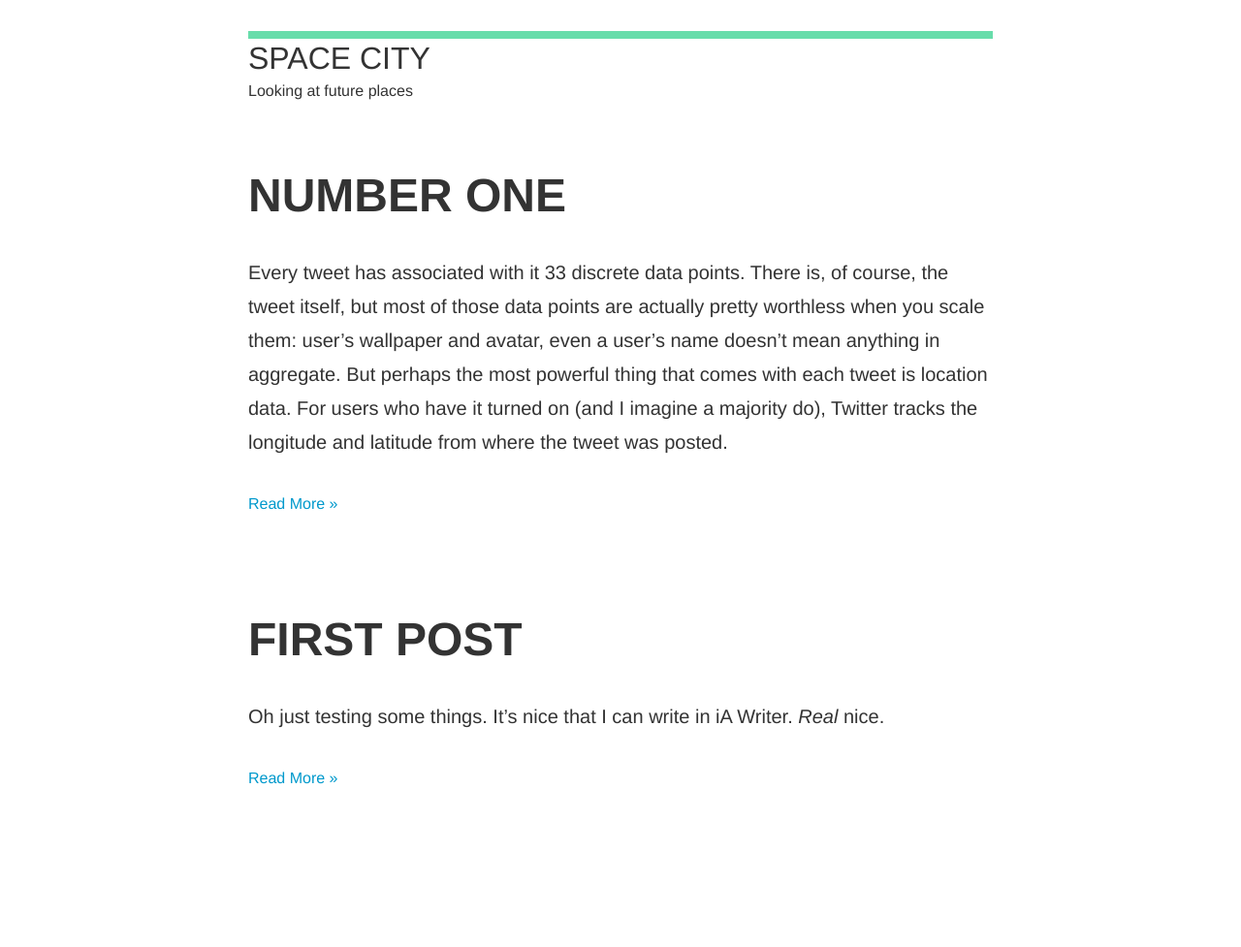
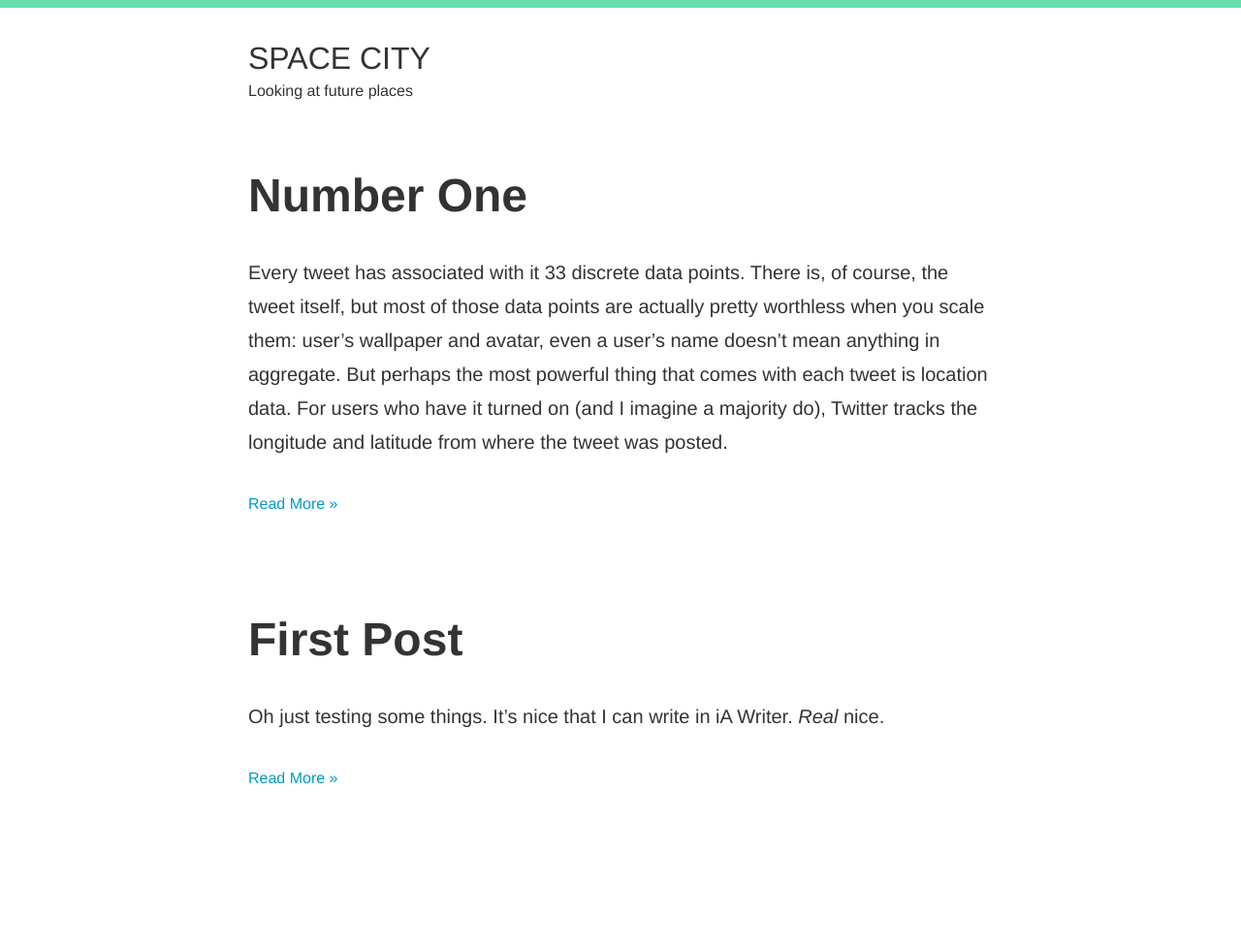
Before and after one commit to knguyenknguyen/space-city, a Jekyll site: the page built from index.html, in a window 1280 px wide. Shown: the whole page at 97% size. Built offline with Jekyll 4.4.1, drawn with Linux system fonts in a browser that asks for light colours; some web fonts are replaced; the list of posts is cut into pages by our own code.

Commit message:
Tweaks tweaks tweaks

```diff
--- a/_includes/_head.html
+++ b/_includes/_head.html
@@ -16,4 +16,5 @@
   <link href='http://fonts.googleapis.com/css?family=Merriweather:400,700' rel='stylesheet' type='text/css'>
 </head>
 <body>
+<div class="tb"><a href="/"></a></div>
 <div class="wrap">
--- a/_includes/_header.html
+++ b/_includes/_header.html
@@ -1,5 +1,3 @@
-<div class="tb"><a href="/"></a></div>
-
 <header class="mb">
   <h1 class="h2 m-0"><a href="{{site.url}}">{{site.name}}</a></h1>
   <p class="small">{{site.description}}</p>
--- a/style.css
+++ b/style.css
@@ -15,7 +15,6 @@ h1, h2, h3, h4, h5, h6 { line-height: 1.25; }
 h1, .h1 {
   font-size: 24px;
   margin-bottom: 32px;
-  text-transform: uppercase;
 }
 h2, .h2, h3, .h3, h4, h5, h6 {
   font-size: 24px;
@@ -31,7 +30,7 @@ small, .small { font-size: 16px; }
 
 @media screen and (min-width: 640px) {
   h1, .h1 { font-size: 48px; }
-  h2, .h2 { font-size: 32px; }
+  h2, .h2 { font-size: 32px; text-transform: uppercase;}
   p, .p   { font-size: 20px; }
 }
 
```
